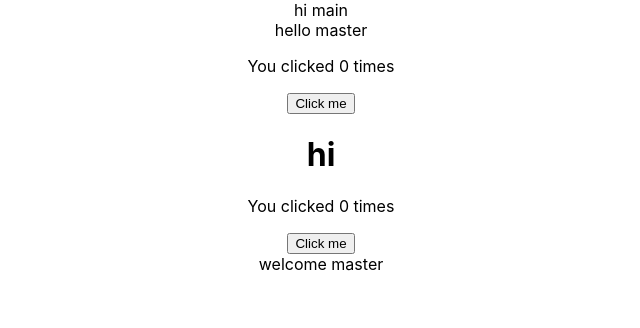
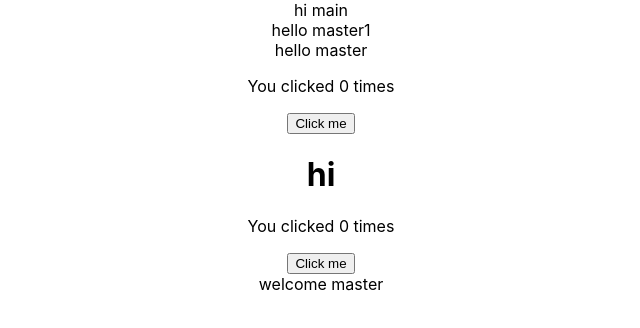
Before and after one commit to Mohamed-HAZAMI/testme, a React (Create React App) app: page / in a window 1280 px wide. Shown: the top 328 px of the page, without its empty margins (319-959 px from the left). Built offline with nearby package versions, Linux system fonts and the light colour scheme.

Commit message:
add master 1

```diff
--- a/src/App.js
+++ b/src/App.js
@@ -6,6 +6,7 @@
   return (
     <div className="App">
       <div>hi main</div>
+      <div>hello master1</div>
        <div>hello master</div>
        <MyComponent/>
        <MyComponent1/>
```
